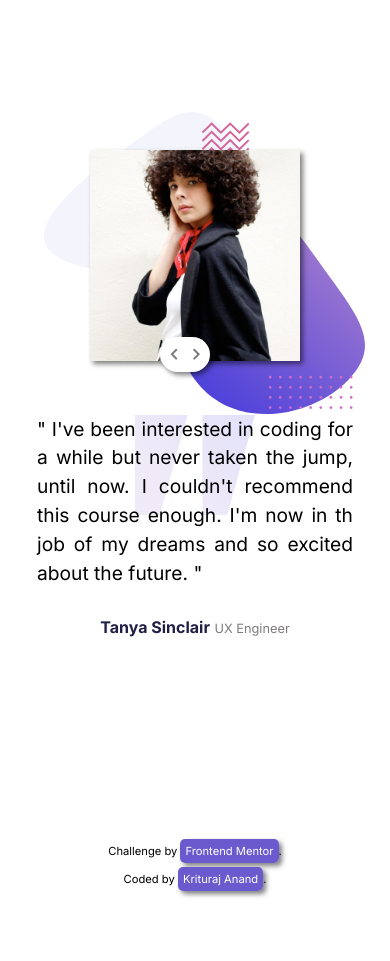
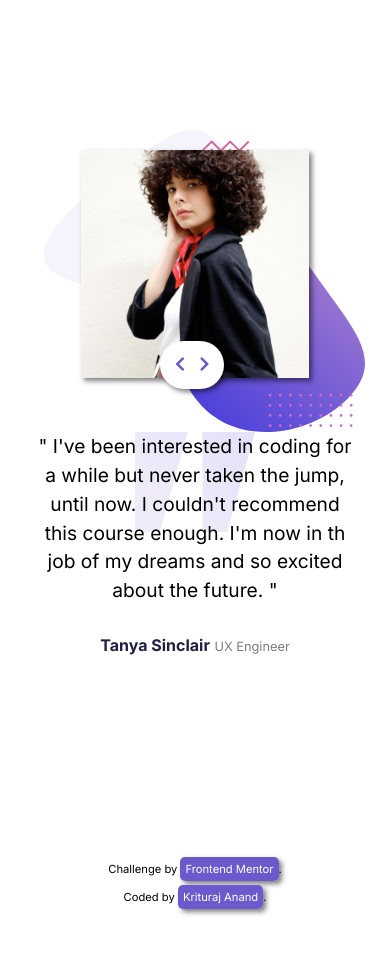
Before and after one commit to kjais1720/Testimonial-slider, a plain HTML site: page index.html in a window 390 px wide. Shown: the top 961 px of the page. Drawn offline with Linux system fonts and the light colour scheme.

Commit message:
Update styles.css

```diff
--- a/styles.css
+++ b/styles.css
@@ -17,6 +17,7 @@ body{
     align-items: center;
     font-family: 'Inter', sans-serif;
     background-color: white;
+    overflow-x: hidden;
 }
 
 img{
@@ -112,7 +113,7 @@ img{
 .container .buttons button{
     border: 0;
     font-size: 1rem;
-    color: rgb(126, 123, 123);
+    color: slateblue;
     cursor: pointer;
     margin: 0 10px;
     background-color: transparent;
@@ -189,7 +190,7 @@ img{
     }
 
     .top-column img{
-        width: 60%;
+        width: 65%;
     }
     .slide{
         flex-direction: column;
@@ -199,7 +200,7 @@ img{
     }
 
     .slide .left-column{
-        text-align: justify;
+        text-align: center;
         align-items: center;
     }
 
@@ -221,7 +222,7 @@ img{
         position: absolute;
         left: 40%;
         bottom: -7px;
-        padding: 5px;
+        padding: 10px;
         z-index: 99;
         border-radius: 3cm;
         background-color: white;
@@ -229,7 +230,7 @@ img{
     }
 
     .container .buttons button{
-        font-size: 0.8rem;
+        font-size: 1rem;
         margin: 5px;
     }
 
```
